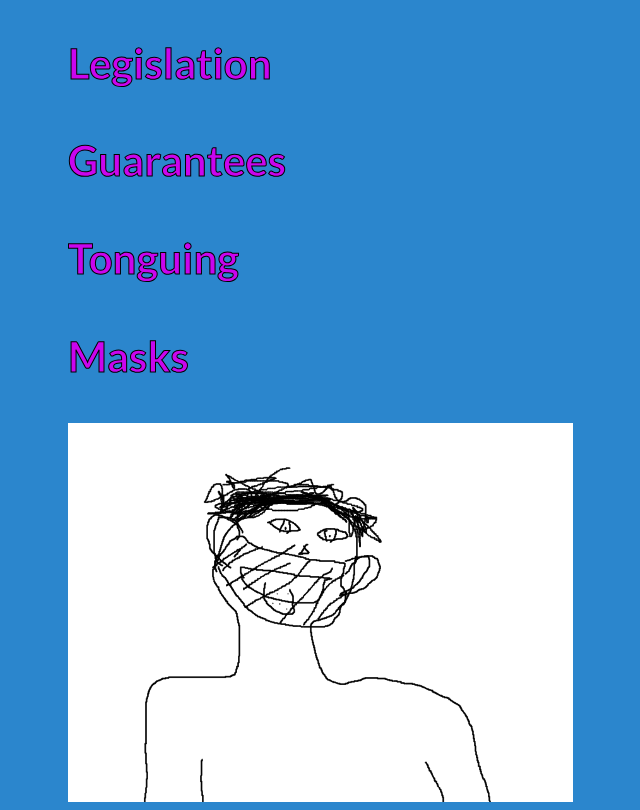
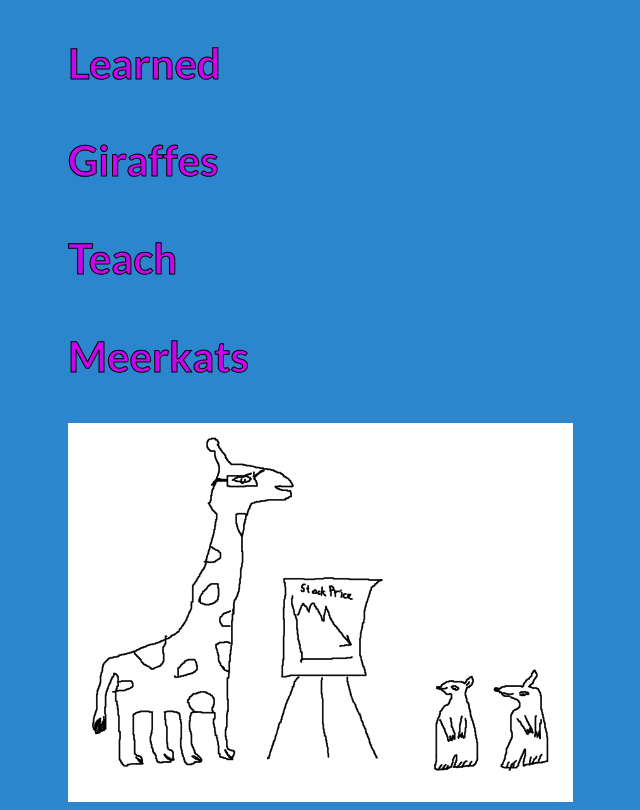
Before and after one commit to roushd5/roushd5.github.io, a plain HTML site: page index.html in a window 1280 px wide. Shown: the part 390-1200 px from the top of the page, without its empty margins (322-962 px from the left). Drawn offline with Linux system fonts and the light colour scheme.

Commit message:
new lgtm

```diff
--- a/index.html
+++ b/index.html
@@ -18,12 +18,12 @@
     <div class="content">
       <img src="lgtm.png" alt="LGTM">
 
-      <h2>Legislation</h2>
-      <h2>Guarantees</h2>
-      <h2>Tonguing</h2>
-      <h2>Masks</h2>
+      <h2>Learned</h2>
+      <h2>Giraffes</h2>
+      <h2>Teach</h2>
+      <h2>Meerkats</h2>
 
-      <img src="masterpiece-july14.png" alt="mask">
+      <img src="masterpiece-july20.png" alt="meerkat">
     </div>
 
  </body>
```
Also changed, not shown: masterpiece-july14.png (deleted), masterpiece-july20.png (added).
